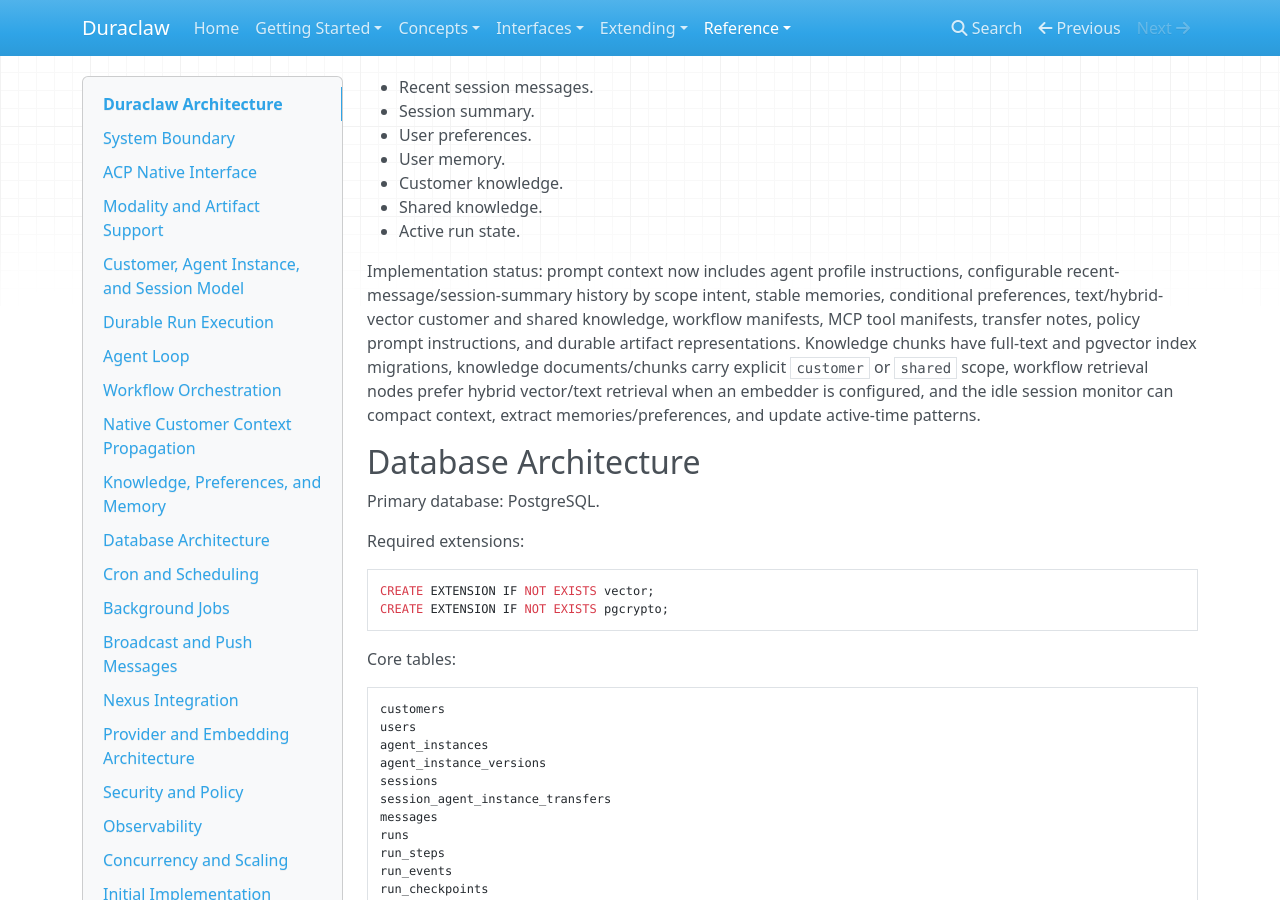
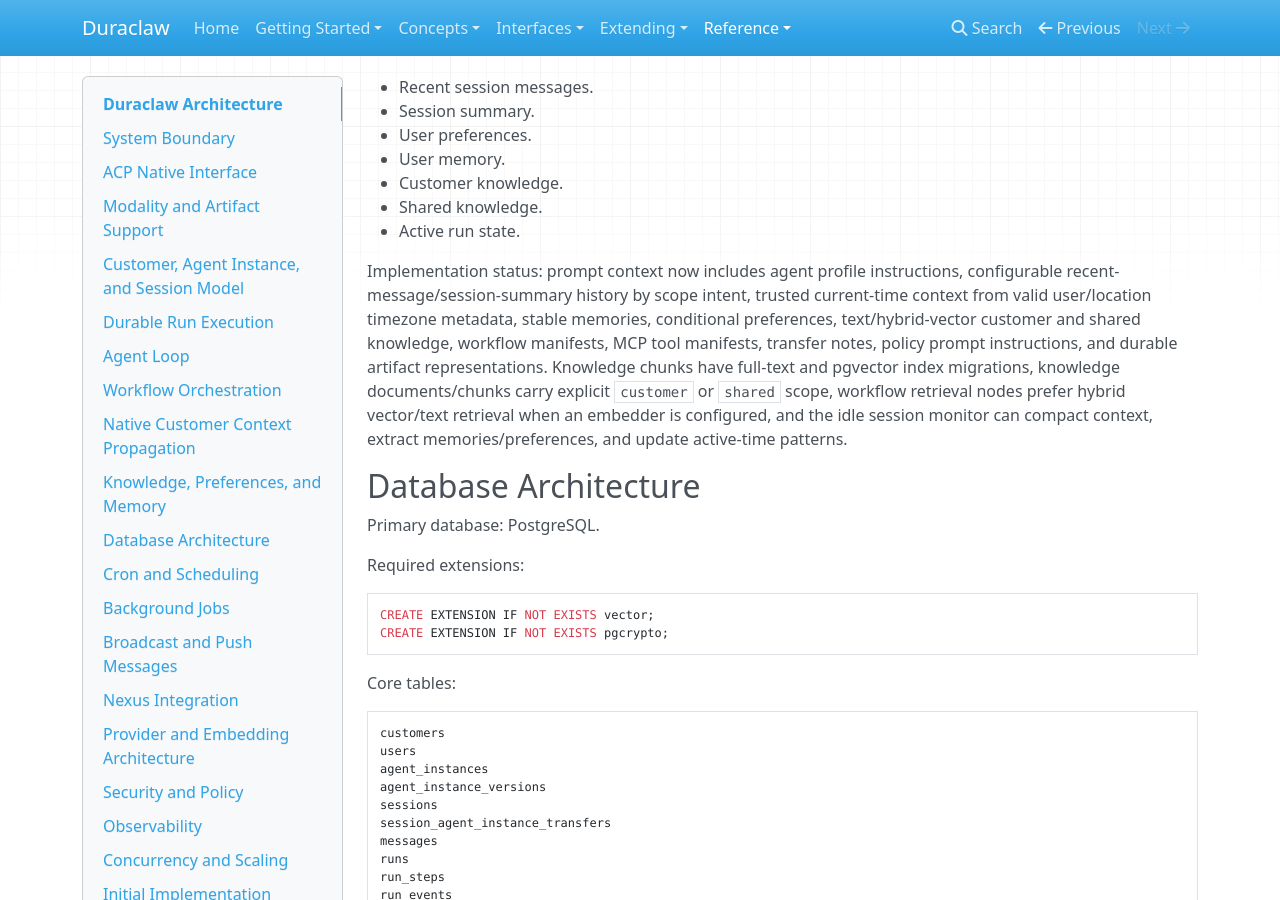
Before and after one commit to zean00/duraclaw, an MkDocs documentation site: the page built from docs/ARCHITECTURE.md, in a window 1280 px wide and 900 px high, scrolled down 15627 px. Built offline with MkDocs 1.6.1, drawn with Linux system fonts in a browser that asks for light colours; nearby versions of some CDN libraries.

Commit message:
Document trusted time metadata fallback

```diff
--- a/docs/ARCHITECTURE.md
+++ b/docs/ARCHITECTURE.md
@@ -703,7 +703,7 @@ Retrieval should combine:
 - Shared knowledge.
 - Active run state.
 
-Implementation status: prompt context now includes agent profile instructions, configurable recent-message/session-summary history by scope intent, stable memories, conditional preferences, text/hybrid-vector customer and shared knowledge, workflow manifests, MCP tool manifests, transfer notes, policy prompt instructions, and durable artifact representations. Knowledge chunks have full-text and pgvector index migrations, knowledge documents/chunks carry explicit `customer` or `shared` scope, workflow retrieval nodes prefer hybrid vector/text retrieval when an embedder is configured, and the idle session monitor can compact context, extract memories/preferences, and update active-time patterns.
+Implementation status: prompt context now includes agent profile instructions, configurable recent-message/session-summary history by scope intent, trusted current-time context from valid user/location timezone metadata, stable memories, conditional preferences, text/hybrid-vector customer and shared knowledge, workflow manifests, MCP tool manifests, transfer notes, policy prompt instructions, and durable artifact representations. Knowledge chunks have full-text and pgvector index migrations, knowledge documents/chunks carry explicit `customer` or `shared` scope, workflow retrieval nodes prefer hybrid vector/text retrieval when an embedder is configured, and the idle session monitor can compact context, extract memories/preferences, and update active-time patterns.
 
 ## Database Architecture
 
```
Also changed, not shown: docs/configuration.md (+2 -0 lines), docs/interfaces/api.md (+2 -0 lines).
